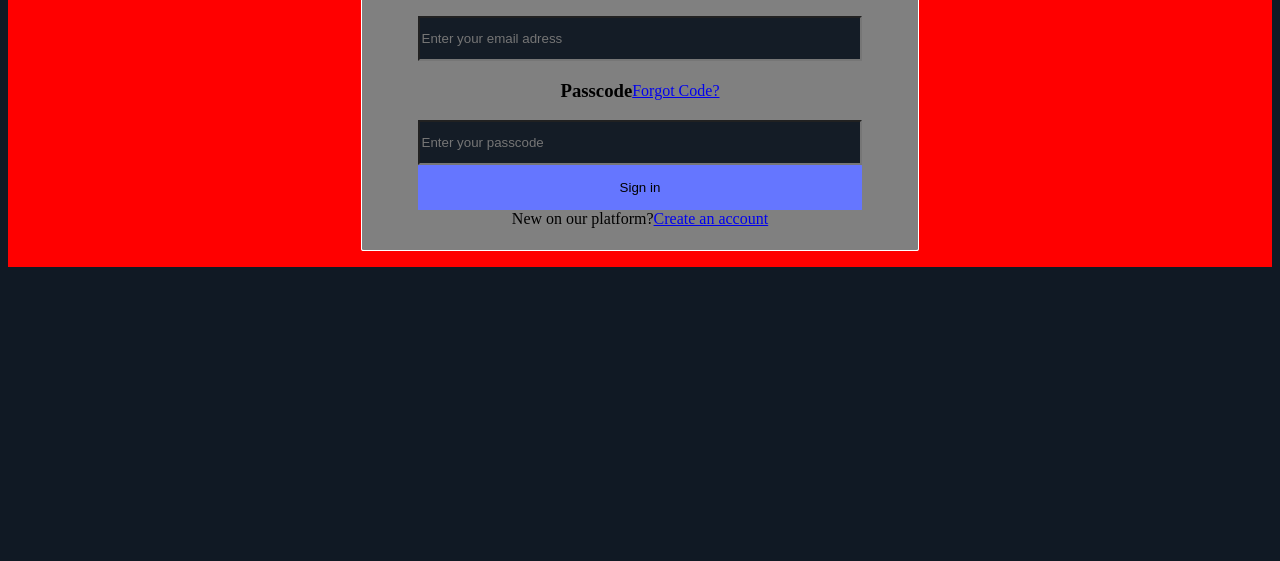
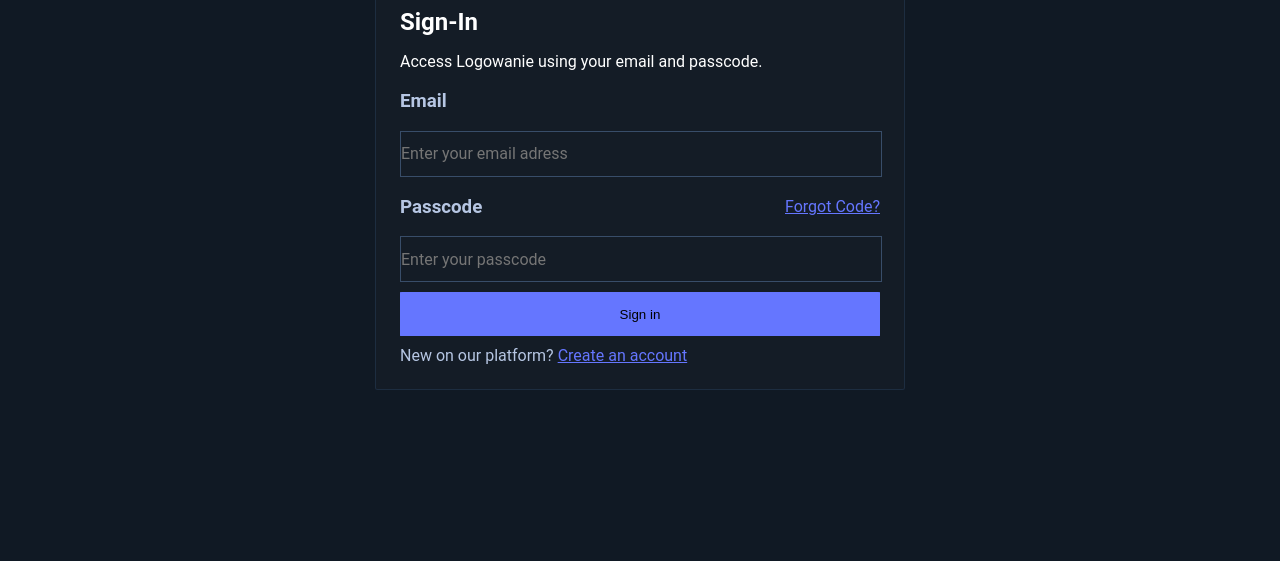
Before and after one commit to waldemarwawerski/signintemplate, a plain HTML site: page index.html in a window 1280 px wide. Shown: the part 239-800 px from the top of the page. Drawn offline with Linux system fonts and the light colour scheme.

Commit message:
Stylowanie 1/2

```diff
--- a/SzablonLogowania.html
+++ b/index.html
@@ -9,13 +9,13 @@
 <body>
 <!--Zadanie: Utworzyć responsywny (RWD i Mobile First) formularz logowania z polem input login, input password z przyciskiem zaloguj-->
 
-<div class="imageContainer">
-    <img src="favicon.ico.webp" />
-    <h1>Logowanie</h1>
-</div>
+
 <section class="form">
+    <div class="imageContainer">
+        <img src="favicon.ico.webp" />
+        <h1>Logowanie</h1>
+    </div>
     <form class="formContainer">
-
         <div class="titleContainer">
             <h2>
                 Sign-In
@@ -24,7 +24,7 @@
                 Access Logowanie using your email and passcode.
             </p>
             <h3>Email</h3>
-        </div>
+
         <input class="btn" type="text" placeholder="Enter your email adress" />
         <div class="passcodeContainer">
             <h3>Passcode</h3>
@@ -36,6 +36,7 @@
             New on our platform?
             <a href="#">Create an account</a>
         </div>
+    </div>
     </form>
 </section>
 </body>
--- a/style.css
+++ b/style.css
@@ -1,21 +1,35 @@
 body {
-    background-color: #101924;
+  background-color: rgb(16, 25, 36);
+    color: rgb(182, 198, 227);
+    font-family: Roboto, Helvetica, Arial, sans;
 }
 
 h1 {
     color: white;
     text-align: center;
+    padding-left: 10px;
 }
 img {
 height: 40px;
 }
 h2 {
     color: white;
+    margin: unset;
+
 }
 p {
     color: white;
 
 }
+
+a {
+  color: rgb(101, 118, 255);
+}
+
+a:hover {
+  color: #fff;
+}
+
 .imageContainer {
   display: flex;
   flex-direction: row;
@@ -27,42 +41,48 @@ p {
   flex-direction: column;
   justify-content: center;
   align-items: center;
-  background-color: red;
+  height: 100%;
 }
 .formContainer {
   display: flex;
   flex-direction: column;
   justify-content: center;
   align-items: center;
-  width: 44%;
-  height: 50vh;
-  background-color: gray;
+  width: 480px;
+  background-color: rgb(20, 28, 38);
   border-radius: 0.5%;
-  border: 1px solid white;
+  border: 1px solid #1d2d40;;
+  padding: 24px;
 }
+
+.titleContainer {
+    width: 100%;
+
+}
+
 .btn{
-    height: 45px;
-    width: 80%;
+    all: unset;
+    height: 22px;
+    width: 100%;
     background-color: #141c26;
+    padding: 11px 0px;
+    border: 1px solid rgb(56, 77, 105);
+
 
 }
 .buttonSign {
    background-color: #6576ff;
    border: 1px solid #6576ff;
    border-radius: 0.5%;
-   height: 45px;
-   width: 80%;
+   height: 44px;
+   width: 100%;
+   margin-top: 10px;
+   margin-bottom: 10px;
 }
 .passcodeContainer {
   display: flex;
   flex-direction: row;
-  justify-content: center;
+  justify-content: space-between;
   align-items: center;
+  width: 100%;
 }
-
-.accountContainer {
-    display: flex;
-    flex-direction: row;
-    justify-content: center;
-    align-items: center;
-  }
```
